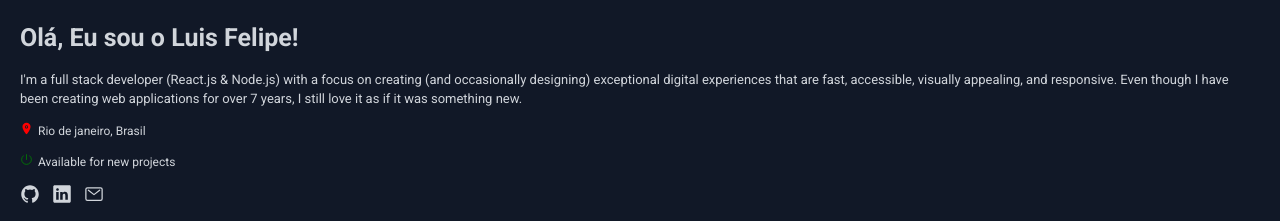
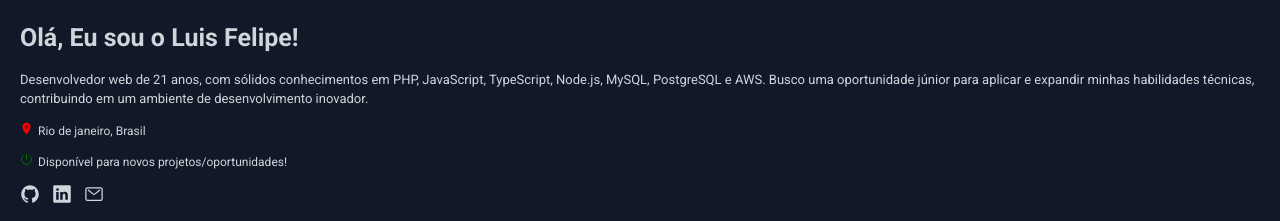
Before and after one commit to Narciso39/portfolio, a React (Vite) app in the folder frontend/: page / in a window 1280 px wide. Shown: the part 380-601 px from the top of the page. Built offline with nearby package versions, Linux system fonts and the light colour scheme.

Commit message:
troquei a frase da hero

```diff
--- a/frontend/src/components/contacts/styles.ts
+++ b/frontend/src/components/contacts/styles.ts
@@ -22,21 +22,22 @@ export const title = styled.h3`
 `;
 
 export const pContact = styled.p`
-    font-size: 1.3rem;
+  padding: 1rem;
+  font-size: 1.3rem;
 `;
 
 export const email = styled.strong`
-    font-size: 2rem;
+  font-size: 2rem;
 `;
 
 export const phonenumber = styled.strong`
-    font-size: 2rem;
+  font-size: 2rem;
 `;
 
 export const secondPContact = styled.p`
-    font-size: 1.3rem;
+  font-size: 1.3rem;
 `;
 
-export const divImg = styled.div``
+export const divImg = styled.div``;
 
 // export const img = styled.img``
--- a/frontend/src/components/hero/utils.ts
+++ b/frontend/src/components/hero/utils.ts
@@ -1,8 +1,7 @@
 export const n = "Olá, Eu sou o Luis Felipe!";
 
 export const p =
-  "I'm a full stack developer (React.js & Node.js) with a focus on creating (and occasionally designing) exceptional digital experiences that are fast, accessible, visually appealing, and responsive. Even though I have been creating web applications for over 7 years, I still love it as if it was something new.";
-
+  "Desenvolvedor web de 21 anos, com sólidos conhecimentos em PHP, JavaScript, TypeScript, Node.js, MySQL, PostgreSQL e AWS. Busco uma oportunidade júnior para aplicar e expandir minhas habilidades técnicas, contribuindo em um ambiente de desenvolvimento inovador.";
 export const c = "Rio de janeiro, Brasil";
 
-export const d = "Available for new projects";
+export const d = "Disponível para novos projetos/oportunidades!";
```
